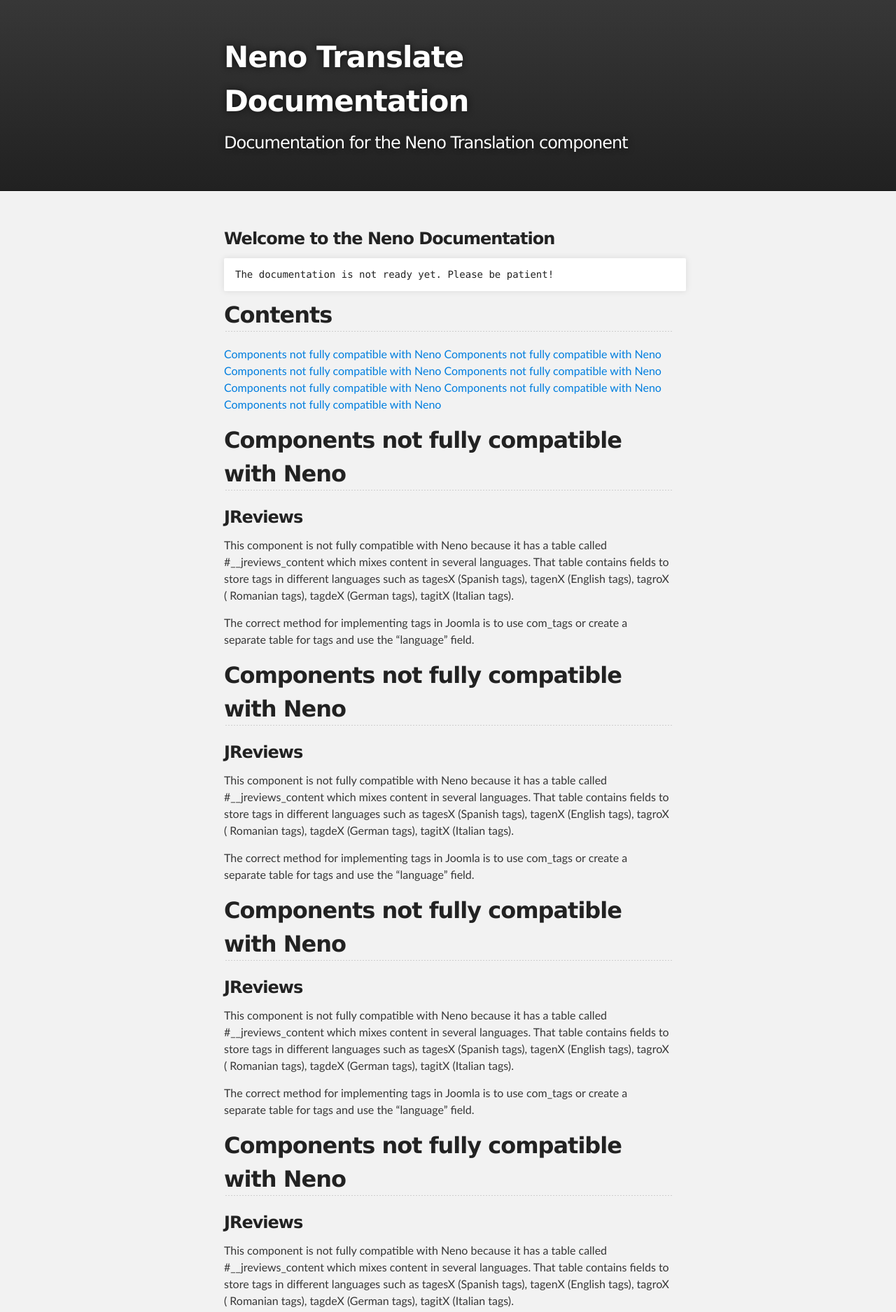
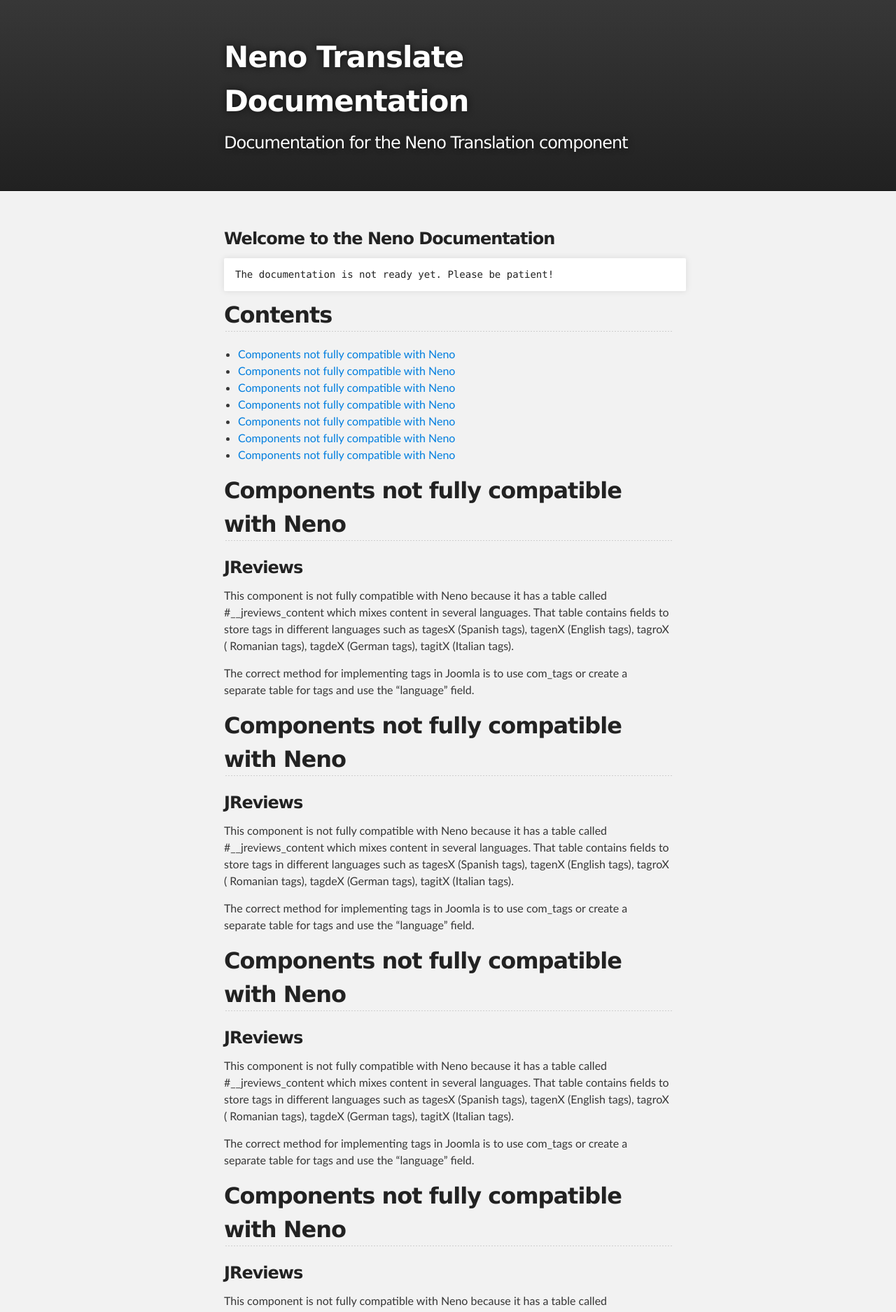
Before and after one commit to javigomez/neno, a Jekyll site: the page built from index.md, in a window 1280 px wide. Shown: the top 1875 px of the page at 70% size. Built offline with Jekyll 4.4.1, drawn with Linux system fonts in a browser that asks for light colours; Markdown is read by kramdown in place of the engine named in the settings.

````diff
--- a/index.md
+++ b/index.md
@@ -8,13 +8,13 @@ The documentation is not ready yet. Please be patient!
 ```
 
 ## Contents
-[Components not fully compatible with Neno](#components-not-fully-compatible-with-neno)
-[Components not fully compatible with Neno](#components-not-fully-compatible-with-neno)
-[Components not fully compatible with Neno](#components-not-fully-compatible-with-neno)
-[Components not fully compatible with Neno](#components-not-fully-compatible-with-neno)
-[Components not fully compatible with Neno](#components-not-fully-compatible-with-neno)
-[Components not fully compatible with Neno](#components-not-fully-compatible-with-neno)
-[Components not fully compatible with Neno](#components-not-fully-compatible-with-neno)
+* [Components not fully compatible with Neno](#components-not-fully-compatible-with-neno)
+* [Components not fully compatible with Neno](#components-not-fully-compatible-with-neno)
+* [Components not fully compatible with Neno](#components-not-fully-compatible-with-neno)
+* [Components not fully compatible with Neno](#components-not-fully-compatible-with-neno)
+* [Components not fully compatible with Neno](#components-not-fully-compatible-with-neno)
+* [Components not fully compatible with Neno](#components-not-fully-compatible-with-neno)
+* [Components not fully compatible with Neno](#components-not-fully-compatible-with-neno)
 
 ## Components not fully compatible with Neno
 
````
